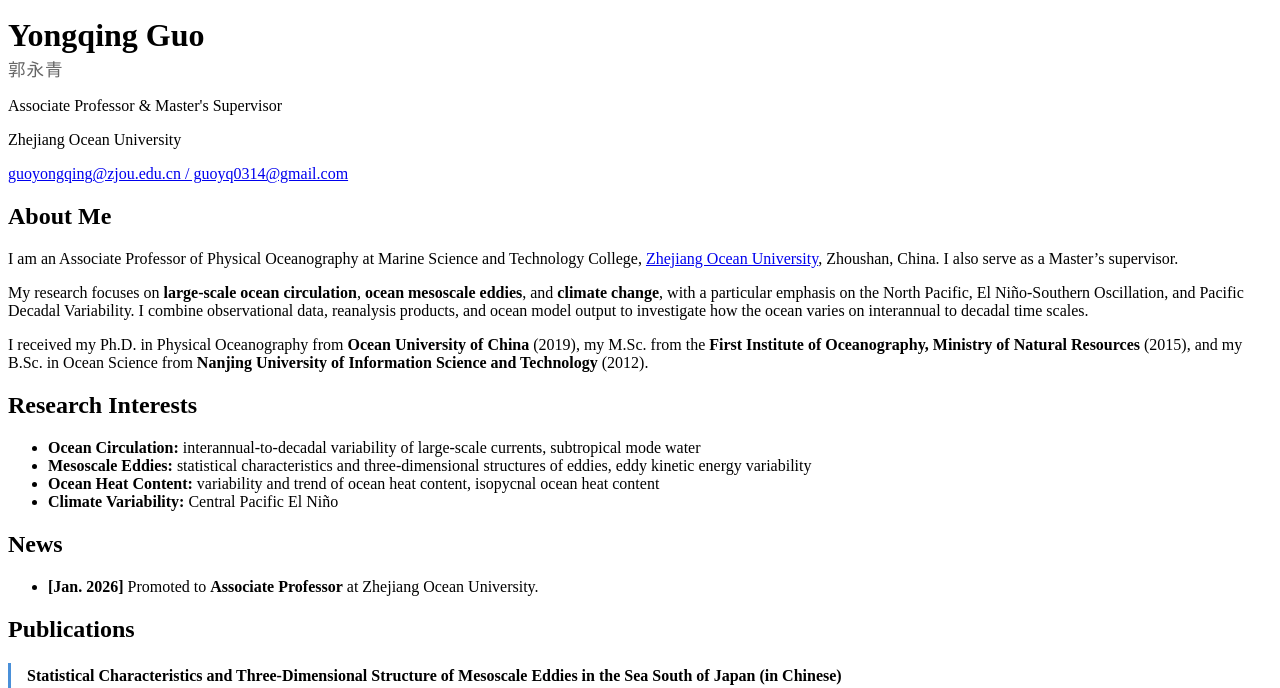
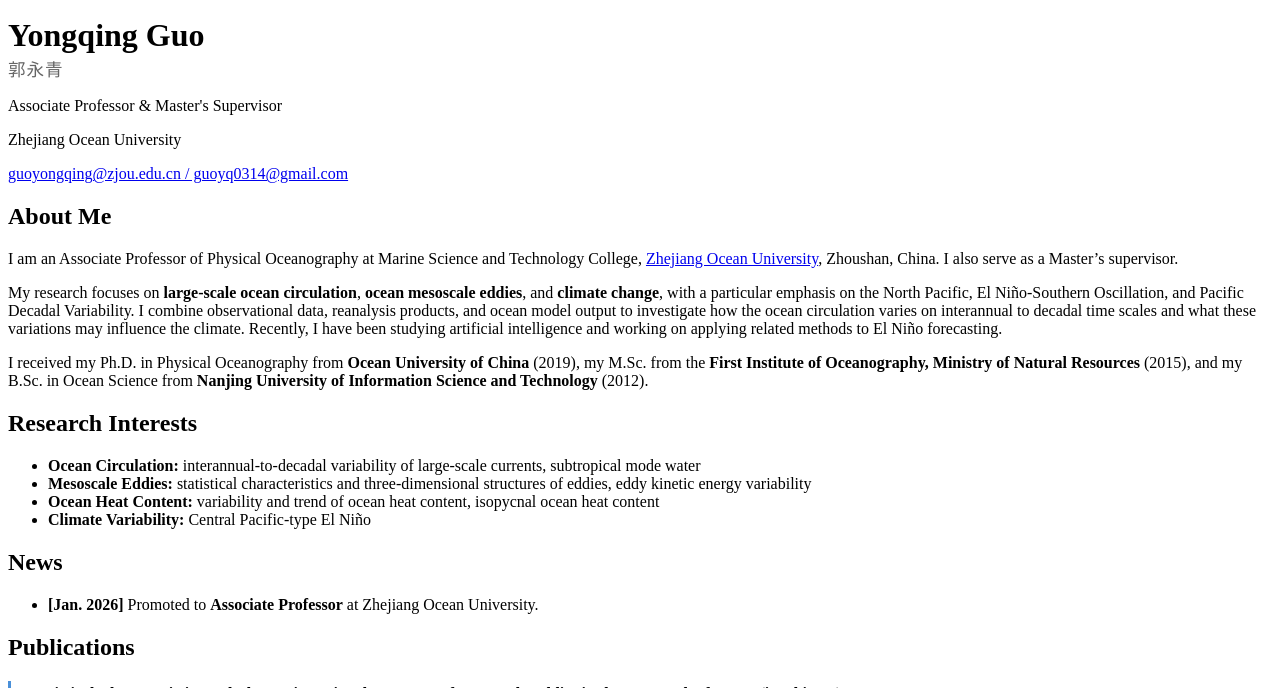
Before and after one commit to guoyq0314/guoyq0314.github.io, a Jekyll site: the page built from index.md, in a window 1280 px wide and 900 px high, cut to the strip 212-900 px from the top of the window. Built offline with Jekyll 4.4.1, drawn with Linux system fonts in a browser that asks for light colours; our own code applies the rules of GitHub Pages for plain Markdown files.

Commit message:
Update index.md

```diff
--- a/index.md
+++ b/index.md
@@ -6,7 +6,7 @@
 
 I am an Associate Professor of Physical Oceanography at Marine Science and Technology College, [Zhejiang Ocean University](https://www.zjou.edu.cn), Zhoushan, China. I also serve as a Master's supervisor.
 
-My research focuses on **large-scale ocean circulation**, **ocean mesoscale eddies**, and **climate change**, with a particular emphasis on the North Pacific, El Niño-Southern Oscillation, and Pacific Decadal Variability. I combine observational data, reanalysis products, and ocean model output to investigate how the ocean varies on interannual to decadal time scales.
+My research focuses on **large-scale ocean circulation**, **ocean mesoscale eddies**, and **climate change**, with a particular emphasis on the North Pacific, El Niño-Southern Oscillation, and Pacific Decadal Variability. I combine observational data, reanalysis products, and ocean model output to investigate how the ocean circulation varies on interannual to decadal time scales and what these variations may influence the climate. Recently, I have been studying artificial intelligence and working on applying related methods to El Niño forecasting.
 
 I received my Ph.D. in Physical Oceanography from **Ocean University of China** (2019), my M.Sc. from the **First Institute of Oceanography, Ministry of Natural Resources** (2015), and my B.Sc. in Ocean Science from **Nanjing University of Information Science and Technology** (2012).
 
@@ -15,7 +15,7 @@
 - **Ocean Circulation:** interannual-to-decadal variability of large-scale currents, subtropical mode water
 - **Mesoscale Eddies:** statistical characteristics and three-dimensional structures of eddies, eddy kinetic energy variability
 - **Ocean Heat Content:** variability and trend of ocean heat content, isopycnal ocean heat content
-- **Climate Variability:** Central Pacific El Niño
+- **Climate Variability:** Central Pacific-type El Niño
 
 ## News
 - **[Jan. 2026]** Promoted to **Associate Professor** at Zhejiang Ocean University.
```
